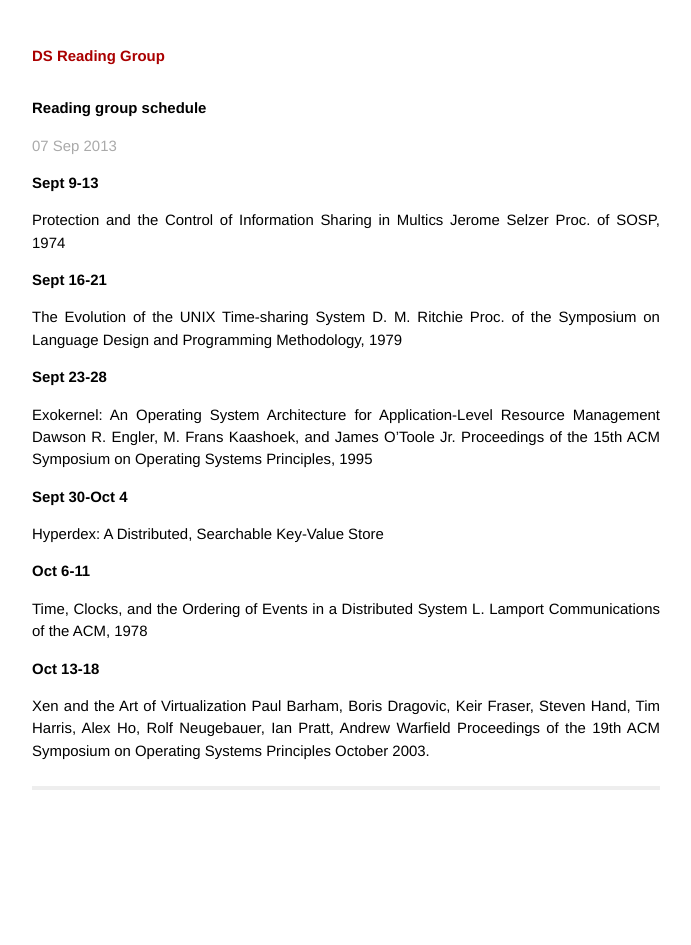
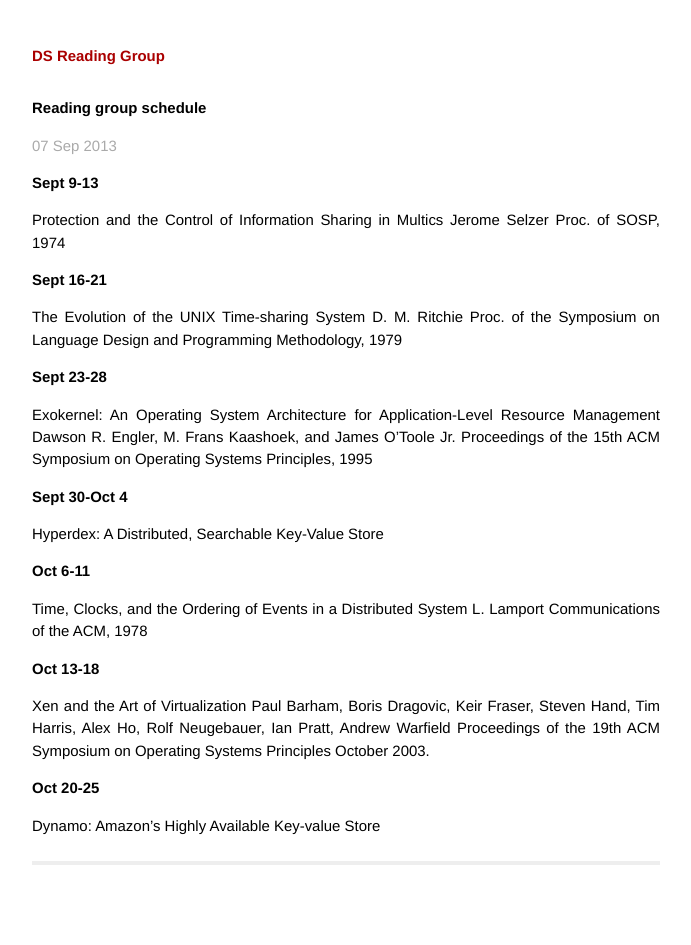
Before and after one commit to columbia/ds_reading_group, a Jekyll site: the page built from _posts/2013-09-07-schedule.markdown, in a window 1280 px wide. Shown: the whole page, without its empty margins (294-985 px from the left). Built offline with Jekyll 4.4.1, drawn with Linux system fonts in a browser that asks for light colours.

Commit message:
Update 2013-09-07-schedule.markdown

```diff
--- a/_posts/2013-09-07-schedule.markdown
+++ b/_posts/2013-09-07-schedule.markdown
@@ -32,3 +32,6 @@
 Paul Barham, Boris Dragovic, Keir Fraser, Steven Hand, Tim Harris,
 Alex Ho, Rolf Neugebauer, Ian Pratt, Andrew Warfield
 Proceedings of the 19th ACM Symposium on Operating Systems Principles October 2003.
+
+# Oct 20-25
+Dynamo: Amazon’s Highly Available Key-value Store
```
